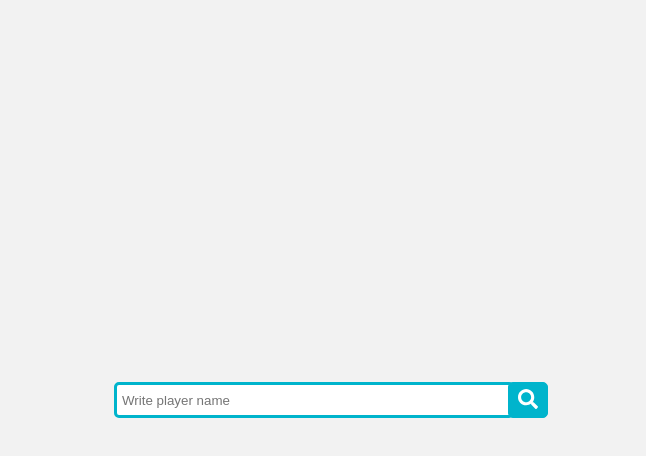
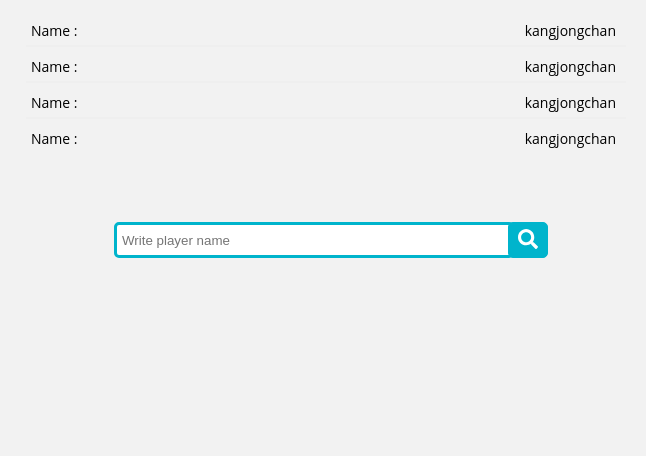
Before and after one commit to kjcaway/nba_front, a React (Create React App) app: page / in a window 1280 px wide. Shown: the top 456 px of the page, without its empty margins (334-980 px from the left). Built offline with nearby package versions, Linux system fonts and the light colour scheme.

Commit message:
add listview

```diff
--- a/src/App.js
+++ b/src/App.js
@@ -1,20 +1,20 @@
-import React, { Component } from 'react';
-import {BrowserRouter as Router, Route, Switch, browserHistory} from 'react-router-dom';
+import React from 'react';
+import {BrowserRouter as Router, Route, Switch} from 'react-router-dom';
 import Test from "./components/Test"
-import Search from "./components/search/Search"
+import SearchTemplate from "./components/SearchTemplate"
 
 
-class App extends Component {
+class App extends React.Component {
   render() {
     return (
       <Router>
-        <div>
+        <React.Fragment>
           <Switch>
-            <Route exact path="/" component={Search}/>
+            <Route exact path="/" component={SearchTemplate}/>
             <Route path="/test" component={Test}/>
             <Route />
           </Switch>
-        </div>
+        </React.Fragment>
       </Router>
     );
   }
--- /dev/null
+++ b/src/components/SearchTemplate.js
@@ -0,0 +1,21 @@
+import React from 'react';
+import Search from './search/Search'
+import List from './listview/List'
+
+
+class SearchTemplate extends React.Component {
+    constructor(props){
+        super();
+    }
+
+    render(){
+        return (
+            <div>
+                <Search />
+                <List />
+            </div>
+        )
+    }
+}
+
+export default SearchTemplate;
--- /dev/null
+++ b/src/components/listview/List.js
@@ -0,0 +1,24 @@
+import React from 'react';
+import styles from './List.module.css'
+import ListItem from './ListItem'
+
+class List extends React.Component {
+    constructor(props){
+        super();
+    }
+
+    render(){
+        return (
+            <div className={styles.container}>
+                <ul>
+                    <li><ListItem /></li>
+                    <li><ListItem /></li>
+                    <li><ListItem /></li>
+                    <li><ListItem /></li>
+                </ul>
+            </div>
+        )
+    }
+}
+
+export default List;
--- /dev/null
+++ b/src/components/listview/List.module.css
@@ -0,0 +1,30 @@
+.container {
+	min-width: 18rem;
+	max-width: 40rem;
+	margin-right: auto;
+	margin-left: auto;
+}
+
+ul {
+	list-style: none;
+}
+
+li {
+	padding: 5px 0px 5px 5px;
+	margin-bottom: 5px;
+	border-bottom: 2px solid #efefef;
+	font-size: 14px;
+}
+
+li:last-child {
+	border-bottom: 0px;
+}
+
+li:hover{
+	background-color: aquamarine;
+}
+
+.fRight{
+	float: right;
+	padding-right: 10px;
+}
--- /dev/null
+++ b/src/components/listview/ListItem.js
@@ -0,0 +1,19 @@
+import React from 'react';
+import styles from './List.module.css'
+
+class ListItem extends React.Component {
+    constructor(props){
+        super();
+    }
+
+    render(){
+        return (
+            <div className={styles.item}>
+                <label>Name : </label>
+                <span className={styles.fRight}>kangjongchan</span>
+            </div>
+        )
+    }
+}
+
+export default ListItem;
--- a/src/components/search/Search.js
+++ b/src/components/search/Search.js
@@ -1,5 +1,6 @@
 import React from 'react';
 import styles from './Search.module.css'
+
 import { FontAwesomeIcon } from '@fortawesome/react-fontawesome'
 import { library } from '@fortawesome/fontawesome-svg-core'
 import { faSearch } from '@fortawesome/free-solid-svg-icons'
--- a/src/components/search/Search.module.css
+++ b/src/components/search/Search.module.css
@@ -41,7 +41,7 @@ body{
 .wrap{
   width: 30%;
   position: absolute;
-  top: 50%;
+  top: 30%;
   left: 50%;
   transform: translate(-50%, -50%);
 }
```
